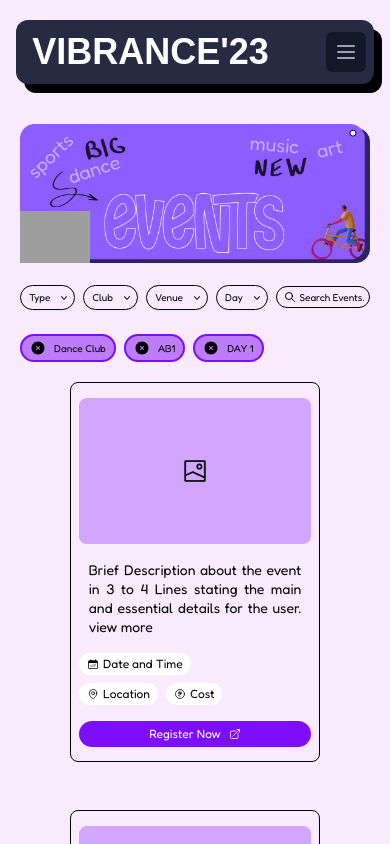
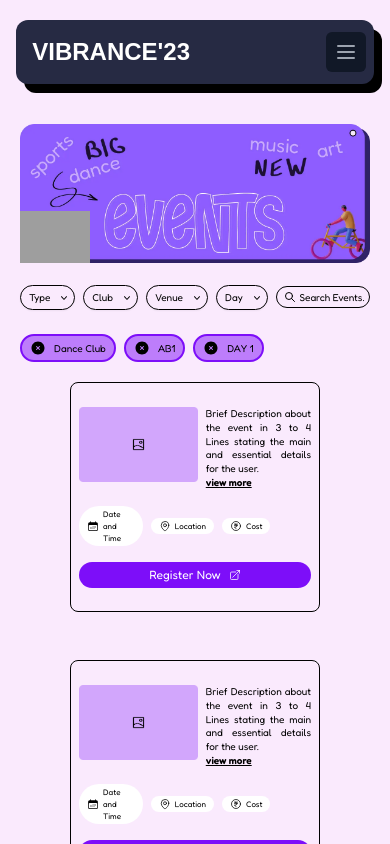
Before and after one commit to mohammadshaad/vibrance-events, a React (Create React App) app: page / in a window 390 px wide. Shown: the top 844 px of the page. Built offline with nearby package versions, Linux system fonts and the light colour scheme; grey boxes are pictures that could not be loaded; a web font is replaced by a local one.

Commit message:
Initial commit

```diff
--- a/src/components/Cards/index.js
+++ b/src/components/Cards/index.js
@@ -9,14 +9,16 @@ function index() {
         <div className='flex items-center justify-center'>
           <div className='card-item flex items-center justify-center flex-col border border-black rounded-lg md:rounded-xl hover:bg-white cursor-pointer duration-200 transition-all'>
             <div className='flex items-center justify-center m-2 md:m-5 flex-col gap-4'>
-              <div className='card-image'>
-                <img src={poster} alt='event-poster' />
-              </div>
-              <div className='event-description w-11/12 text-justify md:text-sm leading-snug'>
-                Brief Description about the event in 3 to 4 Lines stating the main and essential details for the user. view more
+              <div className='flex items-start justify-center md:flex-col gap-2'>
+                <div className='card-image'>
+                  <img src={poster} alt='event-poster' className='w-60 h-50 md:w-full md:h-full'/>
+                </div>
+                <div className='event-description w-11/12 text-justify md:text-sm leading-snug'>
+                  Brief Description about the event in 3 to 4 Lines stating the main and essential details for the user. <br /> <a href='/' target={'_blank'} className='underline font-semibold'> view more </a>
+                </div>
               </div>
               <div className='flex items-center justify-start w-full h-full'>
-                <div className='flex items-start justify-center flex-col gap-2 md:gap-3 w-full'>
+                <div className='flex items-center md:items-start justify-center md:flex-col gap-2 md:gap-3 w-full'>
                   <div className='flex items-center justify-center bg-white rounded-full px-2 py-0.5 gap-1 md:px-3 md:py-1.4 md:gap-2'>
                     <div className=''>
                       <svg xmlns="http://www.w3.org/2000/svg" viewBox="0 0 24 24" fill="currentColor" className="w-3 h-3 md:w-4 md:h-4">
@@ -24,7 +26,7 @@ function index() {
                         <path fill-rule="evenodd" d="M6.75 2.25A.75.75 0 017.5 3v1.5h9V3A.75.75 0 0118 3v1.5h.75a3 3 0 013 3v11.25a3 3 0 01-3 3H5.25a3 3 0 01-3-3V7.5a3 3 0 013-3H6V3a.75.75 0 01.75-.75zm13.5 9a1.5 1.5 0 00-1.5-1.5H5.25a1.5 1.5 0 00-1.5 1.5v7.5a1.5 1.5 0 001.5 1.5h13.5a1.5 1.5 0 001.5-1.5v-7.5z" clip-rule="evenodd" />
                       </svg>
                     </div>
-                    <div className='event-more-details'>
+                    <div className='event-more-details w-full'>
                       Date and Time
                     </div>
                   </div>
--- a/src/components/Cards/styles/style.css
+++ b/src/components/Cards/styles/style.css
@@ -21,15 +21,15 @@
 @media only screen and (max-width: 767px) {
   .card-item {
     width: 250px;
-    height: 380px;
+    height: 230px;
   }
 
   .event-description {
-    font-size: 14px;
+    font-size: 10px;
   }
 
   .event-more-details {
-    font-size: 12px;
+    font-size: 8px;
   }
 
   .register-now {
--- a/src/components/Navbar/index.js
+++ b/src/components/Navbar/index.js
@@ -7,13 +7,13 @@ function Index() {
     const [isOpen, setIsOpen] = useState(false);
     return (
         <div className="flex items-center justify-center">
-            <nav className="navbar w-11/12 mt-5 flex items-center justify-center">
+            <nav className="navbar w-11/12 mt-5">
                 <div className=" px-4 sm:px-6 lg:px-8 w-full">
                     <div className="flex items-center justify-between w-full h-16 ">
                         <div className="flex items-center justify-between w-full">
                             <div className="">
                                 <a href="/">
-                                    <p className="logo text-4xl font-bold">VIBRANCE'23</p>
+                                    <p className="logo text-2xl md:text-4xl font-bold">VIBRANCE'23</p>
                                 </a>
                             </div>
                             <div className="hidden md:block w-full max-w-5xl">
```
